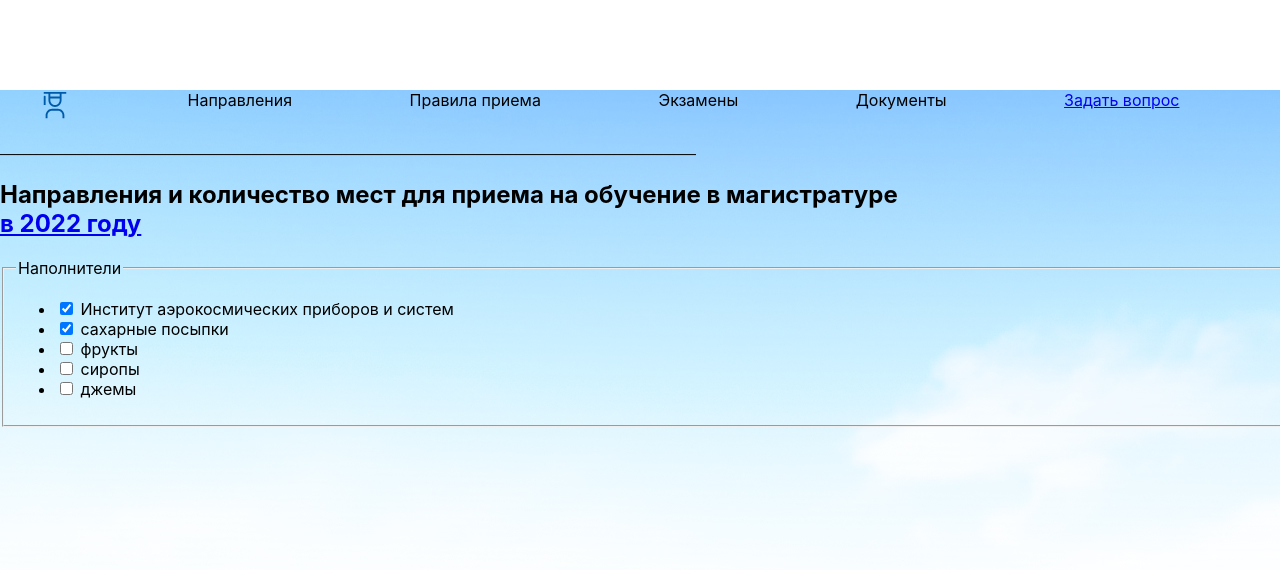
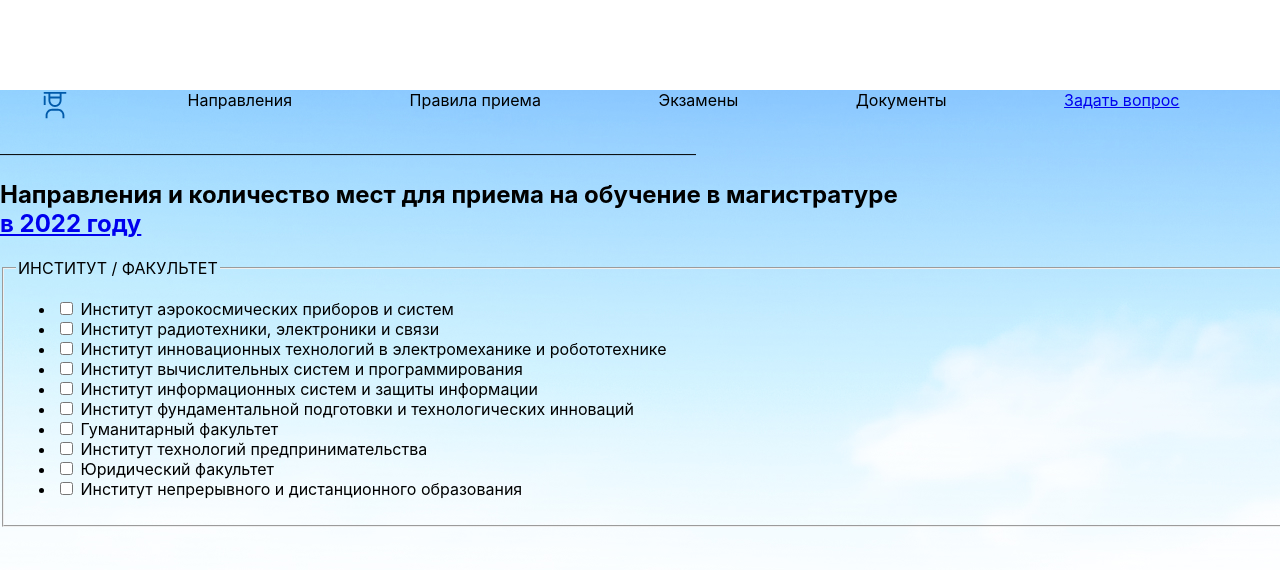
Before and after one commit to inspiredx/Mag_GUAP, a plain HTML site: page frame-2.html in a window 1280 px wide. Shown: the top 570 px of the page. Drawn offline with Linux system fonts and the light colour scheme.

Commit message:
Update frame-2.html

```diff
--- a/frame-2.html
+++ b/frame-2.html
@@ -42,41 +42,76 @@
                     <a class="link" href="#">в 2022 году</a>
                 </h2>
 
-                <fieldset class="catalog-inners">
-                    <legend class="catalog-filter-title">Наполнители</legend>
-                    <ul class="catalog-filter-list">
-                      <li class="catalog-filter-item">
+                <fieldset class="faculty-checkbox">
+                    <legend class="faculty-checkbox-title">ИНСТИТУТ / ФАКУЛЬТЕТ</legend>
+                    <ul class="faculty-checkbox-list">
+                      <li class="faculty-checkbox-item">
                         <label class="control">
-                          <input class="control-input" type="checkbox" name="chocolate" checked>
+                          <input class="control-input" type="checkbox" name="aero">
                           Институт аэрокосмических приборов и систем
                         </label>
                       </li>
 
-                      <li class="catalog-filter-item">
+                      <li class="faculty-checkbox-item">
                         <label class="control">
-                          <input class="control-input" type="checkbox" name="sugar" checked>
-                          сахарные посыпки
+                          <input class="control-input" type="checkbox" name="radio">
+                          Институт радиотехники, электроники и связи
                         </label>
                       </li>
 
-                      <li class="catalog-filter-item">
+                      <li class="faculty-checkbox-item">
                         <label class="control">
-                          <input class="control-input" type="checkbox" name="fruits">
-                          фрукты
+                          <input class="control-input" type="checkbox" name="robo">
+                          Институт инновационных технологий в электромеханике и робототехнике
                         </label>
                       </li>
 
-                      <li class="catalog-filter-item">
+                      <li class="faculty-checkbox-item">
                         <label class="control">
-                          <input class="control-input" type="checkbox" name="syrop">
-                          сиропы
+                          <input class="control-input" type="checkbox" name="progr">
+                          Институт вычислительных систем и программирования
                         </label>
                       </li>
 
-                      <li class="catalog-filter-item">
+                      <li class="faculty-checkbox-item">
                         <label class="control">
-                          <input class="control-input" type="checkbox" name="jam">
-                          джемы
+                          <input class="control-input" type="checkbox" name="infoprotect">
+                          Институт информационных систем и защиты информации
+                        </label>
+                      </li>
+
+                      <li class="faculty-checkbox-item">
+                        <label class="control">
+                          <input class="control-input" type="checkbox" name="fundamental">
+                          Институт фундаментальной подготовки и технологических инноваций
+                        </label>
+                      </li>
+
+                      <li class="faculty-checkbox-item">
+                        <label class="control">
+                          <input class="control-input" type="checkbox" name="human">
+                          Гуманитарный факультет
+                        </label>
+                      </li>
+
+                      <li class="faculty-checkbox-item">
+                        <label class="control">
+                          <input class="control-input" type="checkbox" name="business">
+                          Институт технологий предпринимательства
+                        </label>
+                      </li>
+
+                      <li class="faculty-checkbox-item">
+                        <label class="control">
+                          <input class="control-input" type="checkbox" name="law">
+                          Юридический факультет
+                        </label>
+                      </li>
+
+                      <li class="faculty-checkbox-item">
+                        <label class="control">
+                          <input class="control-input" type="checkbox" name="distance">
+                          Институт непрерывного и дистанционного образования
                         </label>
                       </li>
                     </ul>
```
